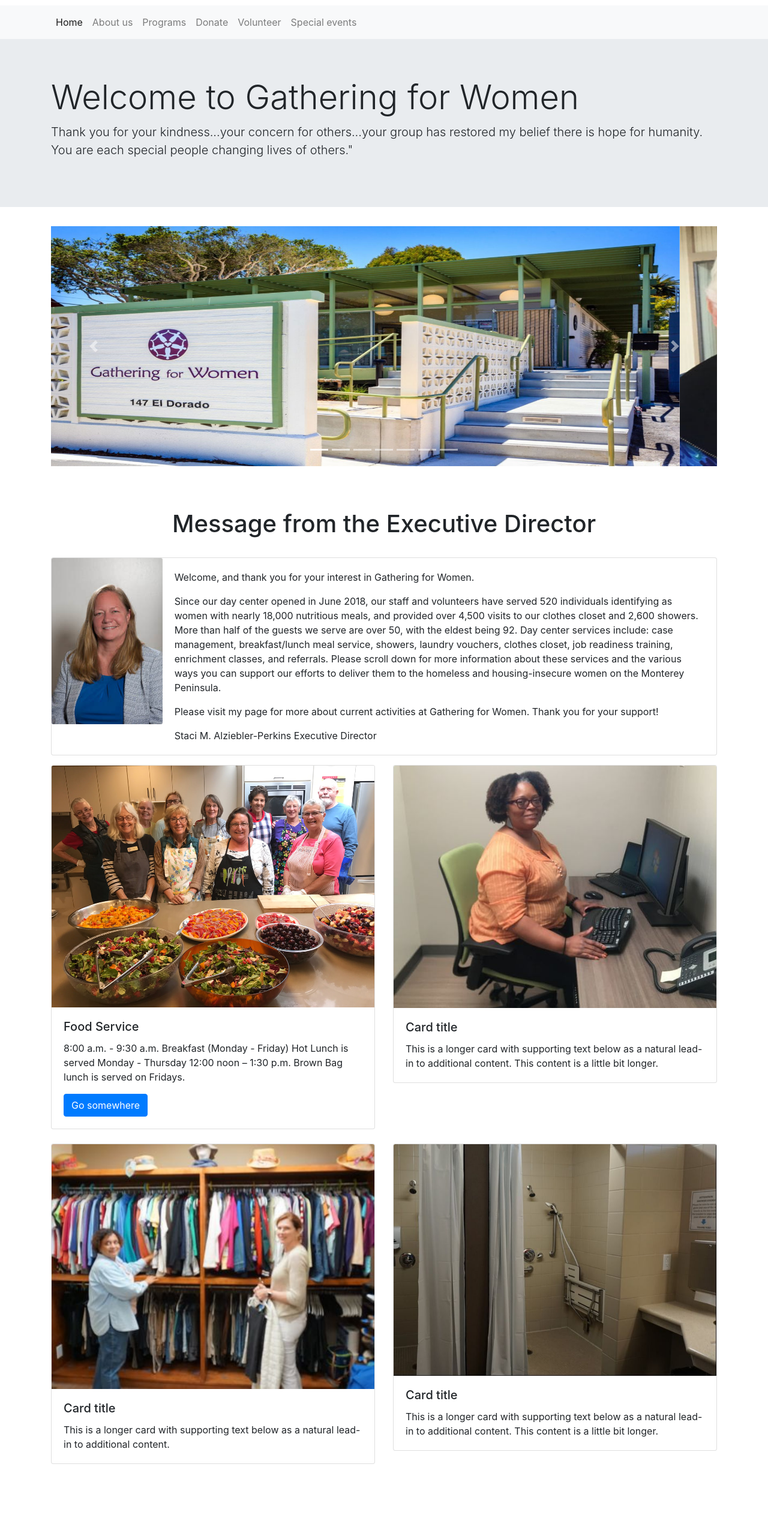
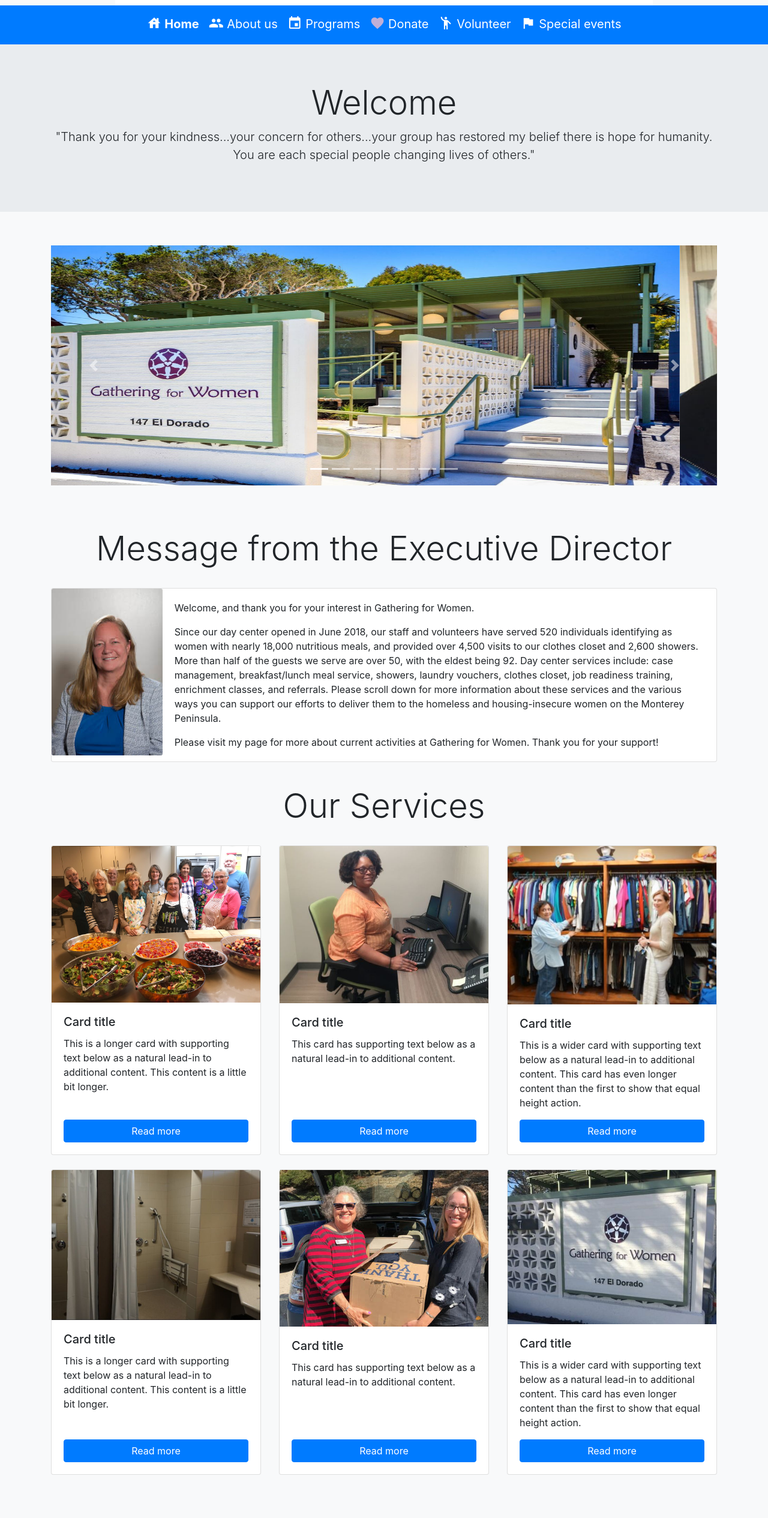
Before and after one commit to EdyTheCow/CSUMB_CST_351_SPRING, a plain HTML site: page project_2/index.html in a window 1280 px wide. Shown: the part 140-2700 px from the top of the page at 60% size. Before the commit the page ends 2604 px from the top, so only its background shows below. Drawn offline with nearby package versions, Linux system fonts and the light colour scheme.

Commit message:
new content

```diff
--- a/project_2/index.html
+++ b/project_2/index.html
@@ -4,15 +4,79 @@
   <meta charset="utf-8" />
   <meta http-equiv="x-ua-compatible" content="ie=edge, chrome=1" />
   <link rel="stylesheet" href="https://stackpath.bootstrapcdn.com/bootstrap/4.4.1/css/bootstrap.min.css" integrity="sha384-Vkoo8x4CGsO3+Hhxv8T/Q5PaXtkKtu6ug5TOeNV6gBiFeWPGFN9MuhOf23Q9Ifjh" crossorigin="anonymous">
-
+  <link href="https://fonts.googleapis.com/icon?family=Material+Icons" rel="stylesheet">
   </head>
 
   <style>
+
+    body {
+      background-color: #f8f9fa;
+    }
     .carousel-item{
         height: 400px;
     }
     .carousel-item img{
         height: 400px;
+    }
+
+    .nav-item {
+
+    }
+
+    .nav-link {
+      color: #FFF !important;
+      font-size: 20px;
+
+    }
+
+    .nav-link:hover {
+      font-weight: bold !important;
+    }
+
+    .active {
+      font-weight: bold !important;
+    }
+
+    .material-icons.md-18 {
+      font-size: 25px;
+      vertical-align: middle;
+      padding-bottom: 7px;
+    }
+
+    .donate {
+      color: #FFC0CB !important;
+    }
+
+
+    .pulsate {
+        -webkit-animation: pulsate 3s ease-out;
+        -webkit-animation-iteration-count: infinite;
+        opacity: 0.5;
+    }
+    @-webkit-keyframes pulsate {
+        0% {
+            opacity: 0.5;
+        }
+        50% {
+            opacity: 1.0;
+        }
+        100% {
+            opacity: 0.5;
+        }
+    }
+
+
+    .card-body {
+      display: flex;
+      flex-direction: column;
+    }
+
+    button.btn {
+      margin-top: auto;
+    }
+
+    .footer-bg {
+      background-color: #FFF;
     }
 
   </style>
@@ -23,30 +87,31 @@
     <img src="assets/img/logo.jpg" alt="" width="70%">
     </center>
 
-      <nav class="navbar navbar-expand-lg navbar-light bg-light">
+
+      <nav class="navbar navbar-expand-md sticky-top navbar-dark bg-primary main-nav">
           <div class="container">
             <button class="navbar-toggler" type="button" data-toggle="collapse" data-target="#navbarNavDropdown" aria-controls="navbarNavDropdown" aria-expanded="false" aria-label="Toggle navigation">
               <span class="navbar-toggler-icon"></span>
             </button>
-        <div class="collapse navbar-collapse" id="navbarNavDropdown">
-          <ul class="navbar-nav">
+              <div class="navbar-collapse collapse nav-content order-2 w-100 justify-content-center" id="navbarNavDropdown" >
+                  <ul class="nav navbar-nav mx-auto">
                     <li class="nav-item active">
-              <a class="nav-link" href="#">Home <span class="sr-only">(current)</span></a>
+                      <a class="nav-link" href="#"><i class="material-icons md-18">house</i> Home <span class="sr-only">(current)</span></a>
                     </li>
                     <li class="nav-item">
-              <a class="nav-link" href="#">About us</a>
+                      <a class="nav-link" href="#"><i class="material-icons md-18">people</i> About us</a>
                     </li>
                     <li class="nav-item">
-              <a class="nav-link" href="#">Programs</a>
+                      <a class="nav-link" href="#"><i class="material-icons md-18">event</i> Programs</a>
                     </li>
                     <li class="nav-item">
-              <a class="nav-link" href="#">Donate</a>
+                      <a class="nav-link" href="#"><i class="donate pulsate material-icons md-18">favorite</i> Donate</a>
                     </li>
                     <li class="nav-item">
-              <a class="nav-link" href="#">Volunteer</a>
+                      <a class="nav-link" href="#"><i class="material-icons md-18">emoji_people</i> Volunteer</a>
                     </li>
                     <li class="nav-item">
-              <a class="nav-link" href="#">Special events</a>
+                      <a class="nav-link" href="#"><i class="material-icons md-18">flag</i> Special events</a>
                     </li>
                   </ul>
               </div>
@@ -57,13 +122,15 @@
 
       <div class="jumbotron jumbotron-fluid">
         <div class="container">
-          <h1 class="display-4">Welcome to Gathering for Women</h1>
-          <p class="lead">Thank you for your kindness...your concern for others...your group has restored my belief there is hope for humanity. You are each special people changing lives of others."</p>
+          <center>
+          <h1 class="display-4">Welcome</h1>
+          <p class="lead">"Thank you for your kindness...your concern for others...your group has restored my belief there is hope for humanity. You are each special people changing lives of others."</p>
+          </center>
         </div>
       </div>
 
 
-
+        <br>
 
 
       <div id="carouselExampleIndicators" class="carousel slide container" data-ride="carousel">
@@ -114,12 +181,16 @@
 <br>
 <br>
 
+<center>
+<h1 class="display-4">Message from the Executive Director</h1>
+</center>
+
+
+
 
       <div class="container">
 
-        <center>
-        <h1>Message from the Executive Director</h1>
-        </center>
+
 
         <br>
 
@@ -143,63 +214,7 @@
                 Please visit my page for more about current activities at Gathering for Women. Thank you for your support!
               </p>
 
-              <p class="card-text">
-                Staci M. Alziebler-Perkins
-                Executive Director
-              </p>
 
-
-            </div>
-          </div>
-        </div>
-      </div>
-
-
-      </div>
-
-
-      <div class="container">
-
-      <div class="row row-cols-1 row-cols-md-2">
-        <div class="col mb-4">
-          <div class="card">
-            <img src="assets/img/service_img_1.jpg" class="card-img-top" alt="...">
-            <div class="card-body">
-              <h5 class="card-title">Food Service</h5>
-              <p class="card-text">
-                8:00 a.m. - 9:30 a.m. Breakfast (Monday - Friday)
-                Hot Lunch is served Monday - Thursday
-                12:00 noon – 1:30 p.m.
-                Brown Bag lunch is served on Fridays.
-              </p>
-              <a href="#" class="btn btn-primary">Go somewhere</a>
-            </div>
-          </div>
-        </div>
-        <div class="col mb-4">
-          <div class="card">
-            <img src="assets/img/service_img_2.jpg" class="card-img-top" alt="...">
-            <div class="card-body">
-              <h5 class="card-title">Card title</h5>
-              <p class="card-text">This is a longer card with supporting text below as a natural lead-in to additional content. This content is a little bit longer.</p>
-            </div>
-          </div>
-        </div>
-        <div class="col mb-4">
-          <div class="card">
-            <img src="assets/img/service_img_3.jpg" class="card-img-top" alt="...">
-            <div class="card-body">
-              <h5 class="card-title">Card title</h5>
-              <p class="card-text">This is a longer card with supporting text below as a natural lead-in to additional content.</p>
-            </div>
-          </div>
-        </div>
-        <div class="col mb-4">
-          <div class="card">
-            <img src="assets/img/service_img_4.jpg" class="card-img-top" alt="...">
-            <div class="card-body">
-              <h5 class="card-title">Card title</h5>
-              <p class="card-text">This is a longer card with supporting text below as a natural lead-in to additional content. This content is a little bit longer.</p>
             </div>
           </div>
         </div>
@@ -207,10 +222,135 @@
       </div>
 
 
+<br>
 
-    <script type="text/javascript">!function(){var b=function(){window.__AudioEyeSiteHash = "595e914decb220ee05d7b0508f569e4f"; var a=document.createElement("script");a.src="https://wsmcdn.audioeye.com/aem.js";a.type="text/javascript";a.setAttribute("async","");document.getElementsByTagName("body")[0].appendChild(a)};"complete"!==document.readyState?window.addEventListener?window.addEventListener("load",b):window.attachEvent&&window.attachEvent("onload",b):b()}();</script>
+<center>
+<h1 class="display-4">Our Services</h1>
+</center>
+
+<br>
+
+      <div class="container">
+
+
+        <div class="card-deck">
+          <div class="card">
+            <img src="assets/img/service_img_1.jpg" class="card-img-top" alt="...">
+            <div class="card-body">
+              <h5 class="card-title">Card title</h5>
+              <p class="card-text">This is a longer card with supporting text below as a natural lead-in to additional content. This content is a little bit longer.</p>
+              <button type="button" class="btn btn-primary">Read more</button>
+            </div>
+          </div>
+          <div class="card">
+            <img src="assets/img/service_img_2.jpg" class="card-img-top" alt="...">
+            <div class="card-body">
+              <h5 class="card-title">Card title</h5>
+              <p class="card-text">This card has supporting text below as a natural lead-in to additional content.</p>
+              <button type="button" class="btn btn-primary">Read more</button>
+            </div>
+          </div>
+          <div class="card">
+            <img src="assets/img/service_img_3.jpg" class="card-img-top" alt="...">
+            <div class="card-body">
+              <h5 class="card-title">Card title</h5>
+              <p class="card-text">This is a wider card with supporting text below as a natural lead-in to additional content. This card has even longer content than the first to show that equal height action.</p>
+              <button type="button" class="btn btn-primary">Read more</button>
+            </div>
+          </div>
+        </div>
+
+<br>
+
+        <div class="card-deck">
+          <div class="card">
+            <img src="assets/img/service_img_4.jpg" class="card-img-top" alt="...">
+            <div class="card-body">
+              <h5 class="card-title">Card title</h5>
+              <p class="card-text">This is a longer card with supporting text below as a natural lead-in to additional content. This content is a little bit longer.</p>
+              <button type="button" class="btn btn-primary">Read more</button>
+            </div>
+          </div>
+          <div class="card">
+            <img src="assets/img/service_img_5.jpg" class="card-img-top" alt="...">
+            <div class="card-body">
+              <h5 class="card-title">Card title</h5>
+              <p class="card-text">This card has supporting text below as a natural lead-in to additional content.</p>
+              <button type="button" class="btn btn-primary">Read more</button>
+            </div>
+          </div>
+          <div class="card">
+            <img src="assets/img/service_img_6.jpg" class="card-img-top" alt="...">
+            <div class="card-body">
+              <h5 class="card-title">Card title</h5>
+              <p class="card-text">This is a wider card with supporting text below as a natural lead-in to additional content. This card has even longer content than the first to show that equal height action.</p>
+              <button type="button" class="btn btn-primary">Read more</button>
+            </div>
+          </div>
+        </div>
+
+<br>
+<br>
+<br>
+
+
+</div>
+
+<div class="footer-bg">
+
+<footer class="container py-5">
+  <div class="row ">
+    <div class="col-12 col-md">
+      <svg xmlns="http://www.w3.org/2000/svg" width="24" height="24" fill="none" stroke="currentColor" stroke-linecap="round" stroke-linejoin="round" stroke-width="2" class="d-block mb-2" role="img" viewBox="0 0 24 24" focusable="false"><title>Product</title><circle cx="12" cy="12" r="10"/><path d="M14.31 8l5.74 9.94M9.69 8h11.48M7.38 12l5.74-9.94M9.69 16L3.95 6.06M14.31 16H2.83m13.79-4l-5.74 9.94"/></svg>
+      <small class="d-block mb-3 text-muted">&copy; 2017-2019</small>
+    </div>
+    <div class="col-6 col-md">
+      <h5>Features</h5>
+      <ul class="list-unstyled text-small">
+        <li><a class="text-muted" href="#">Cool stuff</a></li>
+        <li><a class="text-muted" href="#">Random feature</a></li>
+        <li><a class="text-muted" href="#">Team feature</a></li>
+        <li><a class="text-muted" href="#">Stuff for developers</a></li>
+        <li><a class="text-muted" href="#">Another one</a></li>
+        <li><a class="text-muted" href="#">Last time</a></li>
+      </ul>
+    </div>
+    <div class="col-6 col-md">
+      <h5>Resources</h5>
+      <ul class="list-unstyled text-small">
+        <li><a class="text-muted" href="#">Resource</a></li>
+        <li><a class="text-muted" href="#">Resource name</a></li>
+        <li><a class="text-muted" href="#">Another resource</a></li>
+        <li><a class="text-muted" href="#">Final resource</a></li>
+      </ul>
+    </div>
+    <div class="col-6 col-md">
+      <h5>Resources</h5>
+      <ul class="list-unstyled text-small">
+        <li><a class="text-muted" href="#">Business</a></li>
+        <li><a class="text-muted" href="#">Education</a></li>
+        <li><a class="text-muted" href="#">Government</a></li>
+        <li><a class="text-muted" href="#">Gaming</a></li>
+      </ul>
+    </div>
+    <div class="col-6 col-md">
+      <h5>About</h5>
+      <ul class="list-unstyled text-small">
+        <li><a class="text-muted" href="#">Team</a></li>
+        <li><a class="text-muted" href="#">Locations</a></li>
+        <li><a class="text-muted" href="#">Privacy</a></li>
+        <li><a class="text-muted" href="#">Terms</a></li>
+      </ul>
+    </div>
+  </div>
+</footer>
+
+</div>
+
     <script src="https://code.jquery.com/jquery-3.4.1.slim.min.js" integrity="sha384-J6qa4849blE2+poT4WnyKhv5vZF5SrPo0iEjwBvKU7imGFAV0wwj1yYfoRSJoZ+n" crossorigin="anonymous"></script>
     <script src="https://cdn.jsdelivr.net/npm/popper.js@1.16.0/dist/umd/popper.min.js" integrity="sha384-Q6E9RHvbIyZFJoft+2mJbHaEWldlvI9IOYy5n3zV9zzTtmI3UksdQRVvoxMfooAo" crossorigin="anonymous"></script>
     <script src="https://stackpath.bootstrapcdn.com/bootstrap/4.4.1/js/bootstrap.min.js" integrity="sha384-wfSDF2E50Y2D1uUdj0O3uMBJnjuUD4Ih7YwaYd1iqfktj0Uod8GCExl3Og8ifwB6" crossorigin="anonymous"></script>
+    <script type="text/javascript">!function(){var b=function(){window.__AudioEyeSiteHash = "595e914decb220ee05d7b0508f569e4f"; var a=document.createElement("script");a.src="https://wsmcdn.audioeye.com/aem.js";a.type="text/javascript";a.setAttribute("async","");document.getElementsByTagName("body")[0].appendChild(a)};"complete"!==document.readyState?window.addEventListener?window.addEventListener("load",b):window.attachEvent&&window.attachEvent("onload",b):b()}();</script>
+
   </body>
 </html>
```
Lines whose indentation alone changed are shown as unchanged.
